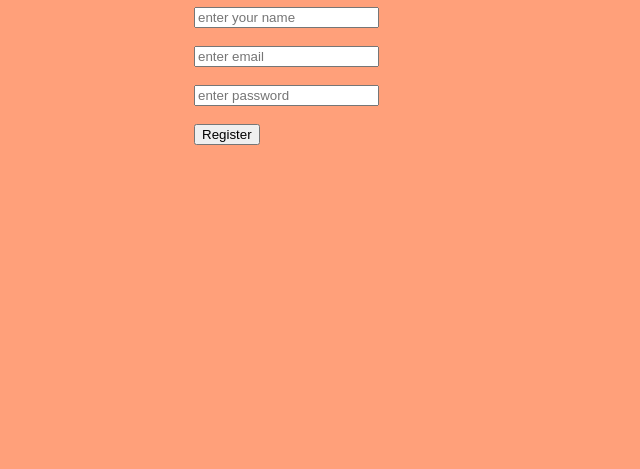
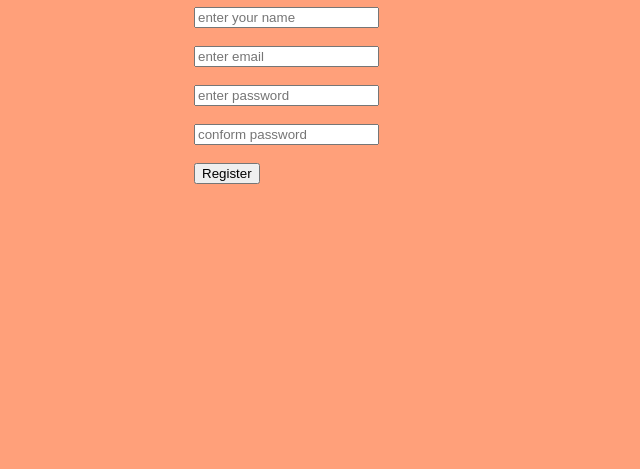
Before and after one commit to jahangeer-44/internal, a plain HTML site: page index.html in a window 1280 px wide. Shown: the part 331-800 px from the top of the page, without its empty margins (464-1104 px from the left). Drawn offline with Linux system fonts and the light colour scheme.

Commit message:
added password

```diff
--- a/index.html
+++ b/index.html
@@ -21,6 +21,9 @@
         <br><br>
         <input type="password" placeholder="enter password">
         <br><br>
+        <input type="password" placeholder="conform password">
+        <br><br>
+
         <button>Register</button>
     </div>
 </body>
```
